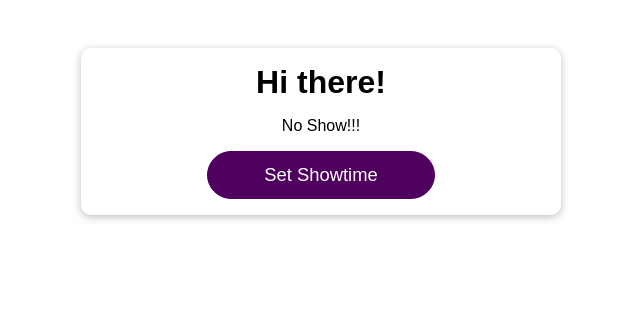
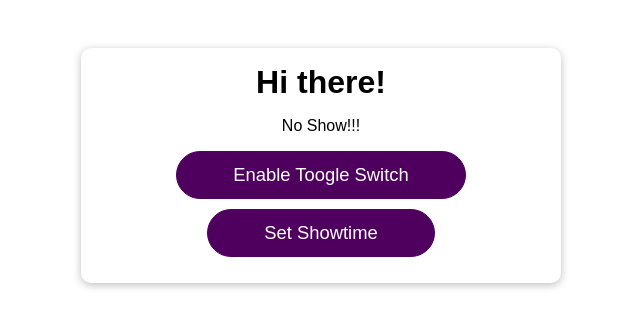
Before and after one commit to rubanero14/React-Lessons-Section12-React-Under-The-Hood-and-Optimization-Techniques, a React (Create React App) app: page / in a window 1280 px wide. Shown: the top 328 px of the page, without its empty margins (319-959 px from the left). Built offline with nearby package versions, Linux system fonts and the light colour scheme.

Commit message:
useCallback() and its Dependencies

```diff
--- a/src/App.js
+++ b/src/App.js
@@ -7,24 +7,34 @@ import "./App.css";
 
 function App() {
   const [paragraphIsVisible, setParagraphIsVisible] = useState(false);
+  const [allowToggle, setAllowToggle] = useState(false);
 
   console.log("App RUNNING");
 
   // This is shorthand for toggling or inversing previous state. equivalent to `return paragraphIsVisible = !paragraphIsVisible`;
-  // Notice that the fn below have been wrapped by useCallback hook, the purpose of the hook is to ensure the wrapped fn doesn't need re-rendering or re-evaluated upon
+  // Notice that the fn below have been wrapped by useCallback hook, the purpose of the hook is to ensure to save the wrapped fn doesn't need re-rendering or re-evaluated
+  // and re-use it (only loaded once when page loads and the function is stored in React memory as same fn with same proverbial id hence no re-evaluation wont be happening) upon
   // component, state, props or context updates. This hook takes 2 arguements similar to useEffect hook, wher 1st arg is callback fn and 2nd is dependency array where
   // we pass related mutable props or state variables into dependency array
   const toggleParagraphVisible = useCallback(() => {
     // setParagraphIsVisible(!paragraphIsVisible);
 
-    // This is another way of toggling using previous state snapshot using callback fn and simply toggling it
-    setParagraphIsVisible((prevParagraphState) => !prevParagraphState);
-  }, []); // since only the function above returning a callback fn, hence no dependency passed into the array
+    // Logic to enable paragraph toggle button
+    if (allowToggle) {
+      // This is another way of toggling using previous state snapshot using callback fn and simply toggling it
+      setParagraphIsVisible((prevParagraphState) => !prevParagraphState);
+    }
+  }, [allowToggle]); // since only the function above returning a callback fn, hence no dependency passed into the array
+
+  const enableToggle = () => {
+    setAllowToggle(true);
+  };
 
   return (
     <div className="app">
       <h1>Hi there!</h1>
       <DemoOutput show={paragraphIsVisible} />
+      <Button onClick={enableToggle}>Enable Toogle Switch</Button>
       <Button onClick={toggleParagraphVisible}>
         Set {paragraphIsVisible ? "No Show" : "Showtime"}
       </Button>
--- a/src/components/UI/Button/Button.module.css
+++ b/src/components/UI/Button/Button.module.css
@@ -7,6 +7,7 @@
   cursor: pointer;
   font-size: 1.15rem;
   border-radius: 30px;
+  margin-bottom: 10px;
 }
 
 .button:hover,
```
